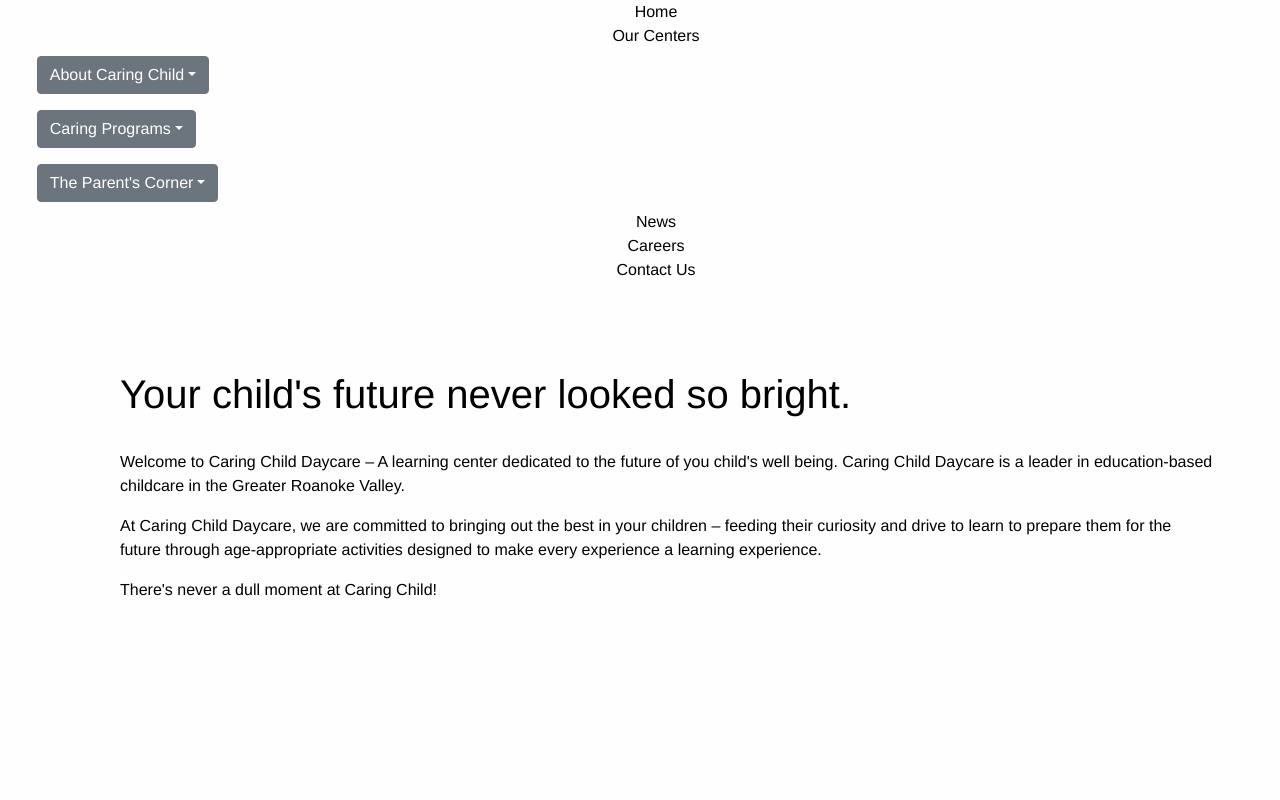
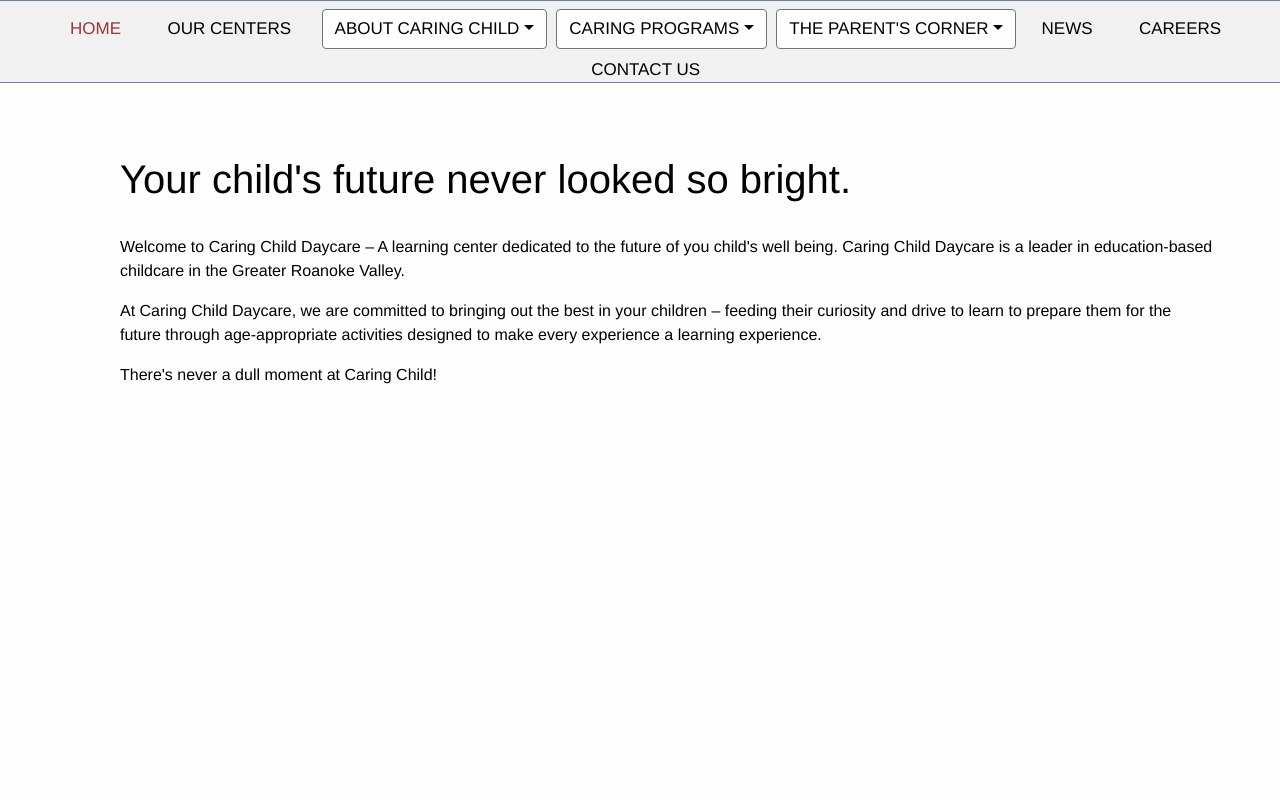
Before and after one commit to Unesdala/Caring-Child-Daycare, a React app: page /daycare in a window 1280 px wide. Shown: the top 800 px of the page. Built offline with nearby package versions, Linux system fonts and the light colour scheme; no server answers; a web font is replaced by a local one.

Commit message:
Updates nvm and some scss

```diff
--- a/package.json
+++ b/package.json
@@ -15,7 +15,7 @@
     }
   ],
   "engines": {
-    "node": ">=16.2.0"
+    "node": ">=16.8.0"
   },
   "files": [
     "webpack.config.js",
--- a/static/layout/_mobile.scss
+++ b/static/layout/_mobile.scss
@@ -48,9 +48,9 @@
       margin-left: -1.5rem;
   }
 
-  ul {
-      margin-left: -4rem;
-  }
+//   ul {
+//       margin-left: -4rem;
+//   }
 
   .nav-link {
       font-size: 1.7rem;
--- a/static/layout/_navigation.scss
+++ b/static/layout/_navigation.scss
@@ -0,0 +1 @@
+@include menu;
```
Also changed, not shown: 1 other file (tests, documents, lock files or other folders).
